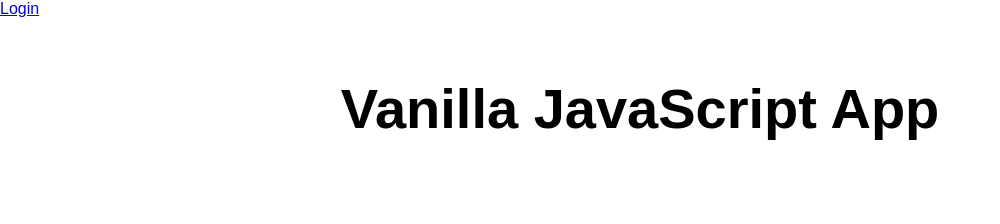
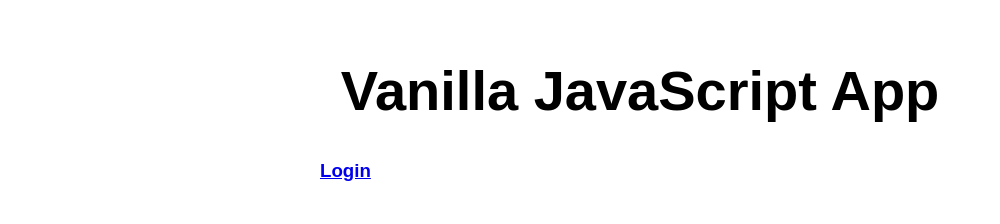
Before and after one commit to drkii/my-first-static-web-app, a website: page src/index.html in a window 1280 px wide. Shown: the whole page, without its empty margins (0-1000 px from the left). Drawn offline with Linux system fonts and the light colour scheme.

Commit message:
Update index.html

```diff
--- a/src/index.html
+++ b/src/index.html
@@ -1,6 +1,6 @@
 <!DOCTYPE html>
 <html lang="ja">
-  <a href="/.auth/login/aad">Login</a>
+
 <head>
   <meta charset="UTF-8">
   <meta name="viewport" content="width=device-width, initial-scale=1.0">
@@ -11,6 +11,7 @@
 <body>
   <main>
     <h1>Vanilla JavaScript App</h1>
+    <h3><a href="/.auth/login/aad">Login</a></h3>
   </main>
 </body>
 
```
